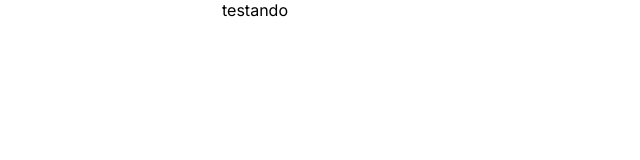
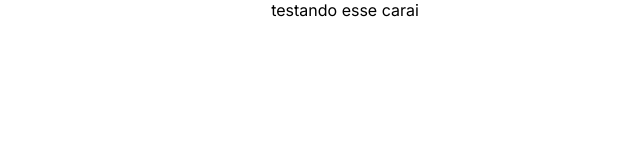
Before and after one commit to pereirafernando13/web_project_coffeeshop, a plain HTML site: page index.html in a window 1280 px wide. Shown: the top 160 px of the page, without its empty margins (295-935 px from the left). Drawn offline with Linux system fonts and the light colour scheme.

Commit message:
corrigido tag main e medidas dela

```diff
--- a/index.html
+++ b/index.html
@@ -35,9 +35,9 @@
   </head>
   <body>
     <div class="page">
-      testando
+      testando esse carai
       <header class="header"></header>
-      <main class="main">
+      <main class="content">
         <section class="section"></section>
         <section class="section"></section>
       </main>
--- a/pages/index.css
+++ b/pages/index.css
@@ -1,6 +1,6 @@
 .page {
-  width: 1100px;
-  height: 1600px;
+  min-width: 1100px;
+  max-width: 1600px;
   text-align: center;
   font-family: "Inter", Arial, sans-serif;
   font-size: 16px;
```
